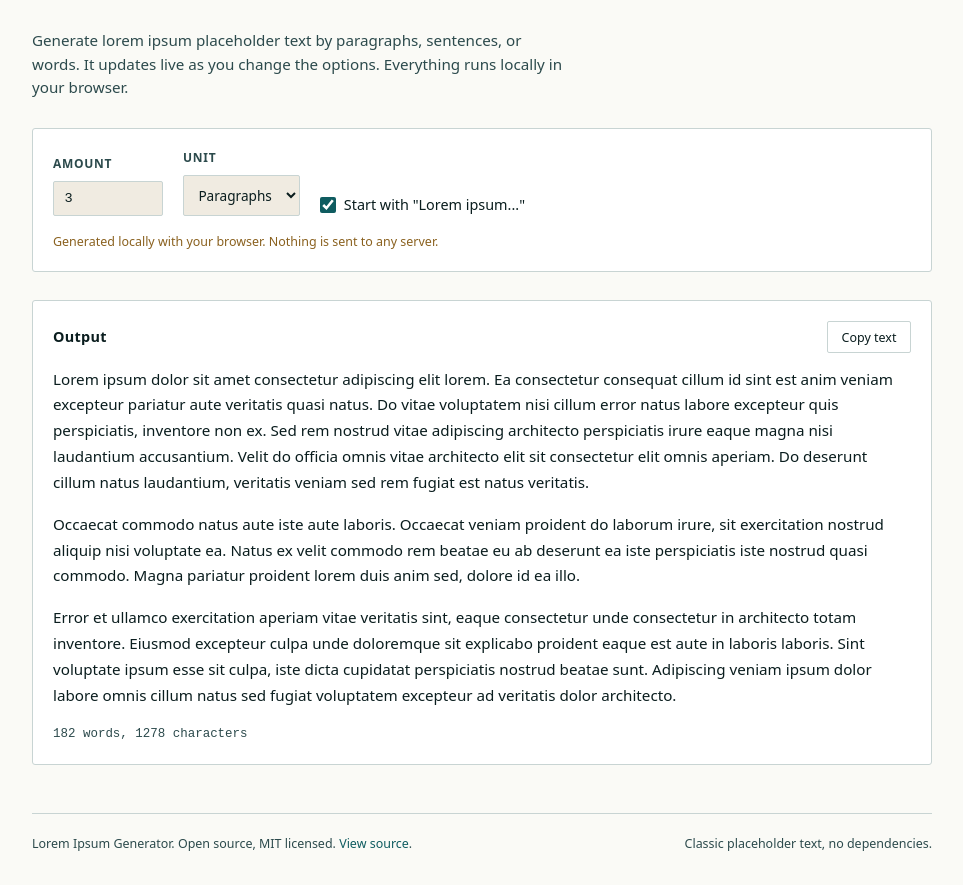
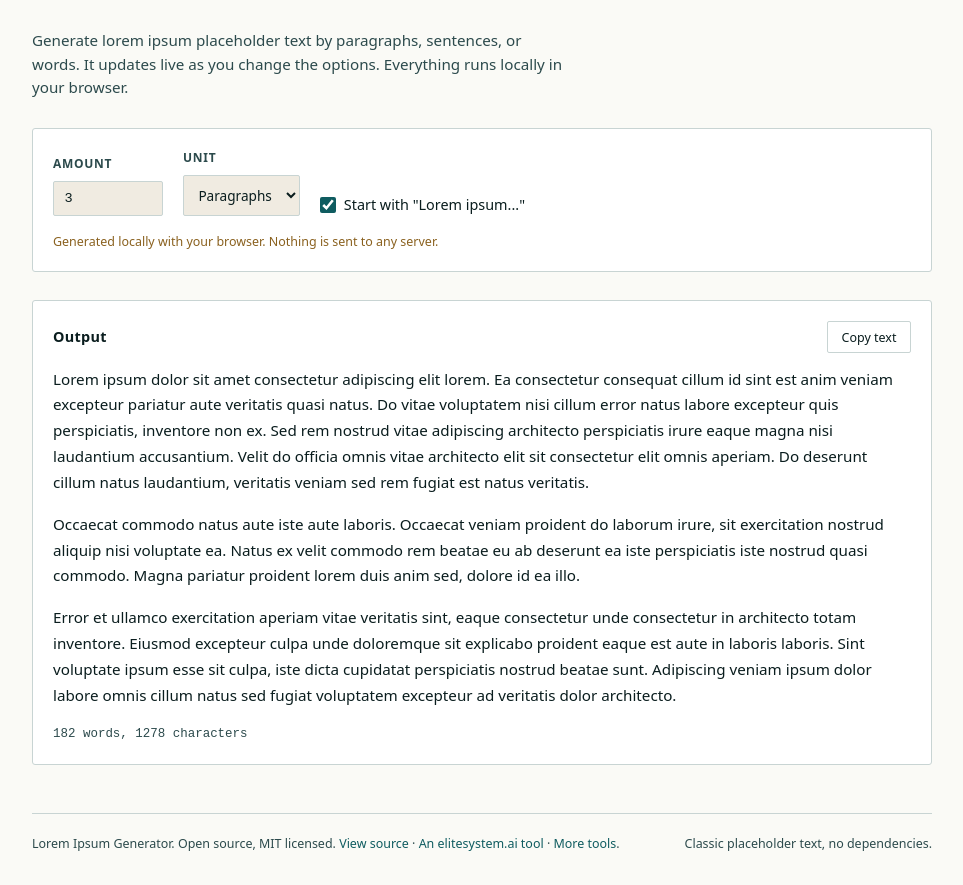
Before and after one commit to 0xelitesystem/lorem-ipsum-generator, a plain HTML site: page index.html in a window 1280 px wide. Shown: the part 115-1000 px from the top of the page, without its empty margins (158-1121 px from the left). Drawn offline with Linux system fonts and the light colour scheme.

Commit message:
Give the page title a real pitch and add a Twitter card

```diff
--- a/index.html
+++ b/index.html
@@ -3,7 +3,8 @@
 <head>
 <meta charset="UTF-8">
 <meta name="viewport" content="width=device-width, initial-scale=1.0">
-<title>Lorem Ipsum Generator</title>
+<title>Lorem Ipsum Generator - generate lorem ipsum placeholder text in your browser</title>
+<meta name="twitter:card" content="summary">
 <meta name="description" content="Generate lorem ipsum placeholder text locally in your browser. Pick paragraphs, sentences, or words, with an option to start with the classic Lorem ipsum opener. Live and copyable.">
 <link rel="canonical" href="https://0xelitesystem.github.io/lorem-ipsum-generator/">
 <meta property="og:type" content="website">
@@ -217,7 +218,7 @@ footer a:hover { text-decoration: underline; }
 </div>
 
 <footer>
-  <div>Lorem Ipsum Generator. Open source, MIT licensed. <a href="https://github.com/0xelitesystem/lorem-ipsum-generator" target="_blank" rel="noopener">View source</a>.</div>
+  <div>Lorem Ipsum Generator. Open source, MIT licensed. <a href="https://github.com/0xelitesystem/lorem-ipsum-generator" target="_blank" rel="noopener">View source</a> &middot; <a href="https://elitesystem.ai" target="_blank" rel="noopener">An elitesystem.ai tool</a> &middot; <a href="https://0xelitesystem.github.io/" target="_blank" rel="noopener">More tools</a>.</div>
   <div>Classic placeholder text, no dependencies.</div>
 </footer>
 </div>
```
